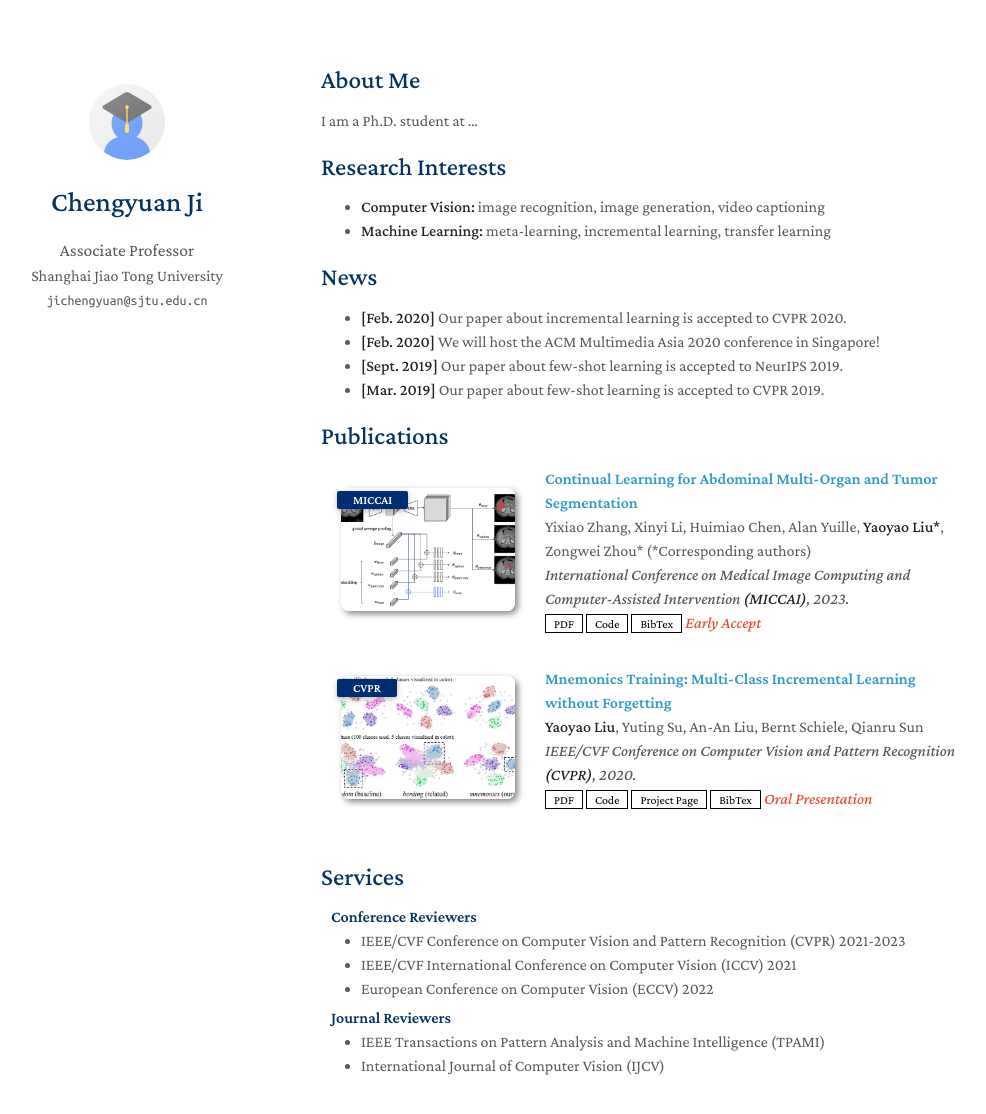
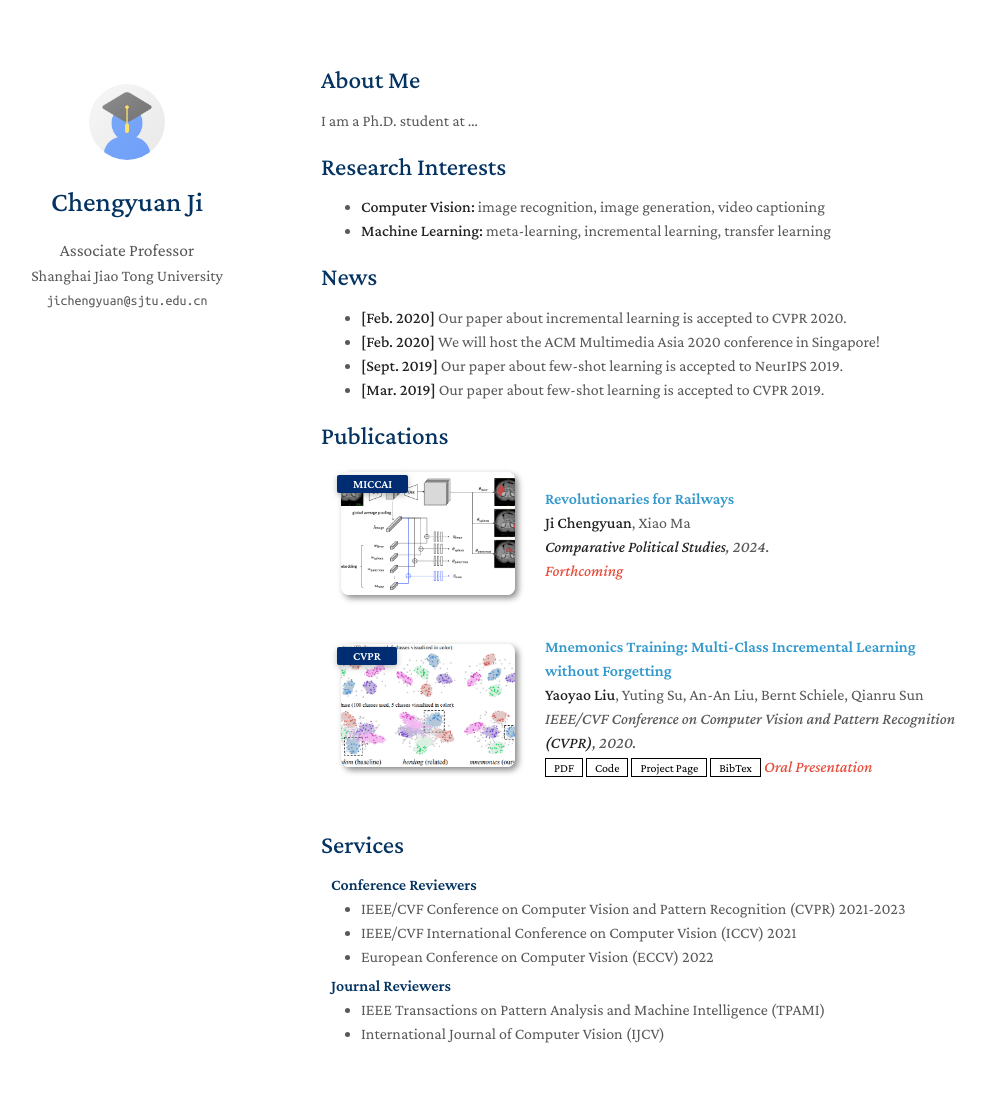
Before and after one commit to chengyuanji/website, a Jekyll site: the page built from index.md, in a window 1280 px wide and 1172 px high. Shown: the top 1114 px of the window, without its empty margins (149-1135 px from the left). Built offline with Jekyll 4.4.1, drawn with Linux system fonts in a browser that asks for light colours; a style sheet for code colours, icons or effects is not loaded; our own code applies the rules of GitHub Pages for plain Markdown files.

Commit message:
Update publications.yml

```diff
--- a/_data/publications.yml
+++ b/_data/publications.yml
@@ -1,14 +1,16 @@
 main:
 
-  - title: Continual Learning for Abdominal Multi-Organ and Tumor Segmentation
-    authors: Yixiao Zhang, Xinyi Li, Huimiao Chen, Alan Yuille, <strong>Yaoyao Liu*</strong>, Zongwei Zhou* (*Corresponding authors)
+  - title: Revolutionaries for Railways
+    authors:  <strong>Ji Chengyuan</strong>, Xiao Ma
     conference_short: MICCAI
-    conference: International Conference on Medical Image Computing and Computer-Assisted Intervention <strong>(MICCAI)</strong>, 2023.
-    pdf: https://arxiv.org/pdf/2306.00988.pdf
-    code: https://github.com/MrGiovanni/ContinualLearning
-    bibtex: https://bib.yliu.me/MICCAI23.txt
+    conference: <strong>Comparative Political Studies</strong>, 2024.
+    Preprint: https://chengyuanji.wordpress.com/wp-content/uploads/2024/08/ji-and-ma-cps.pdf
+    PDF: https://chengyuanji.wordpress.com/wp-content/uploads/2024/08/ji-ma-2024-revolutionaries-for-railways.pdf
+    Appendix: https://journals.sagepub.com/doi/suppl/10.1177/00104140241269843/suppl_file/sj-pdf-1-cps-10.1177_00104140241269843.pdf
+    Replication: https://doi.org/10.7910/DVN/LXHKEV
     image: ./assets/img/teaser_example_2.png
-    notes: Early Accept
+    notes: Forthcoming
+
 
   - title: "Mnemonics Training: Multi-Class Incremental Learning without Forgetting"
     authors: <strong>Yaoyao Liu</strong>, Yuting Su, An-An Liu, Bernt Schiele, Qianru Sun
```
